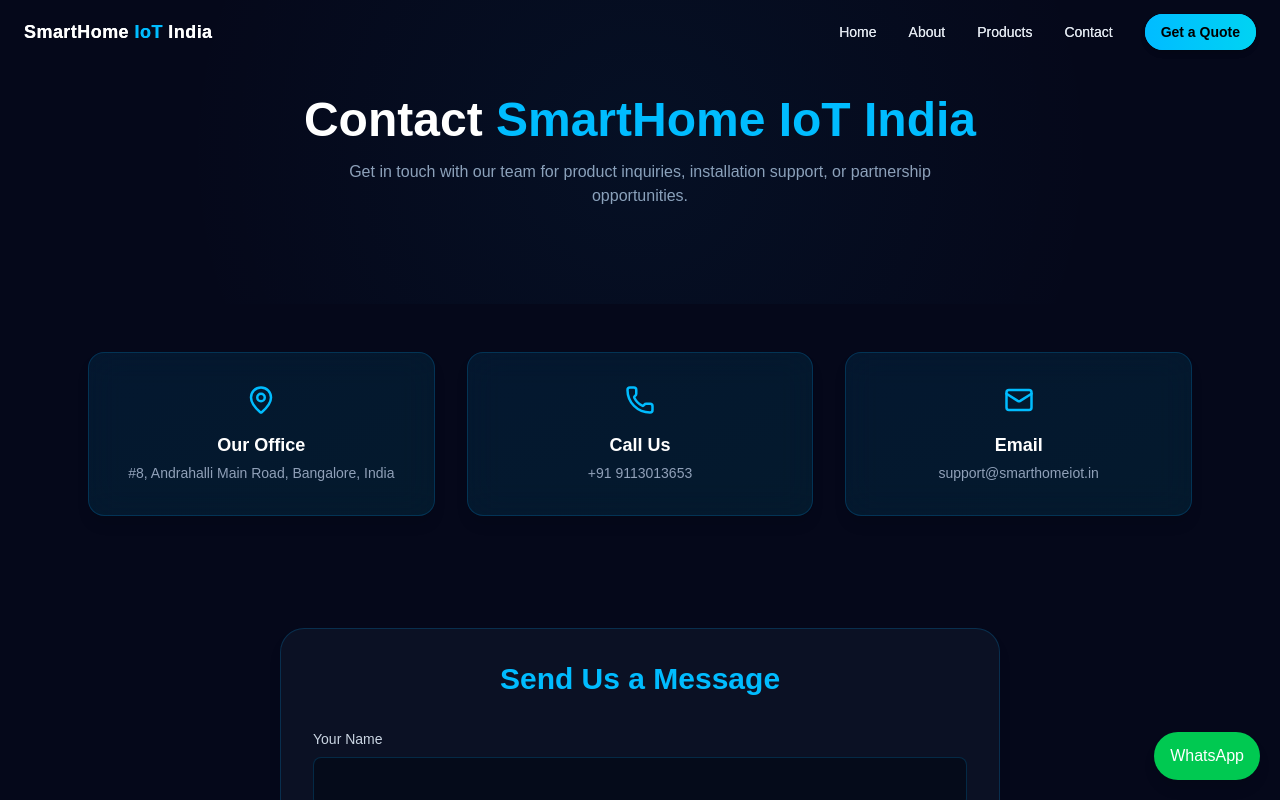
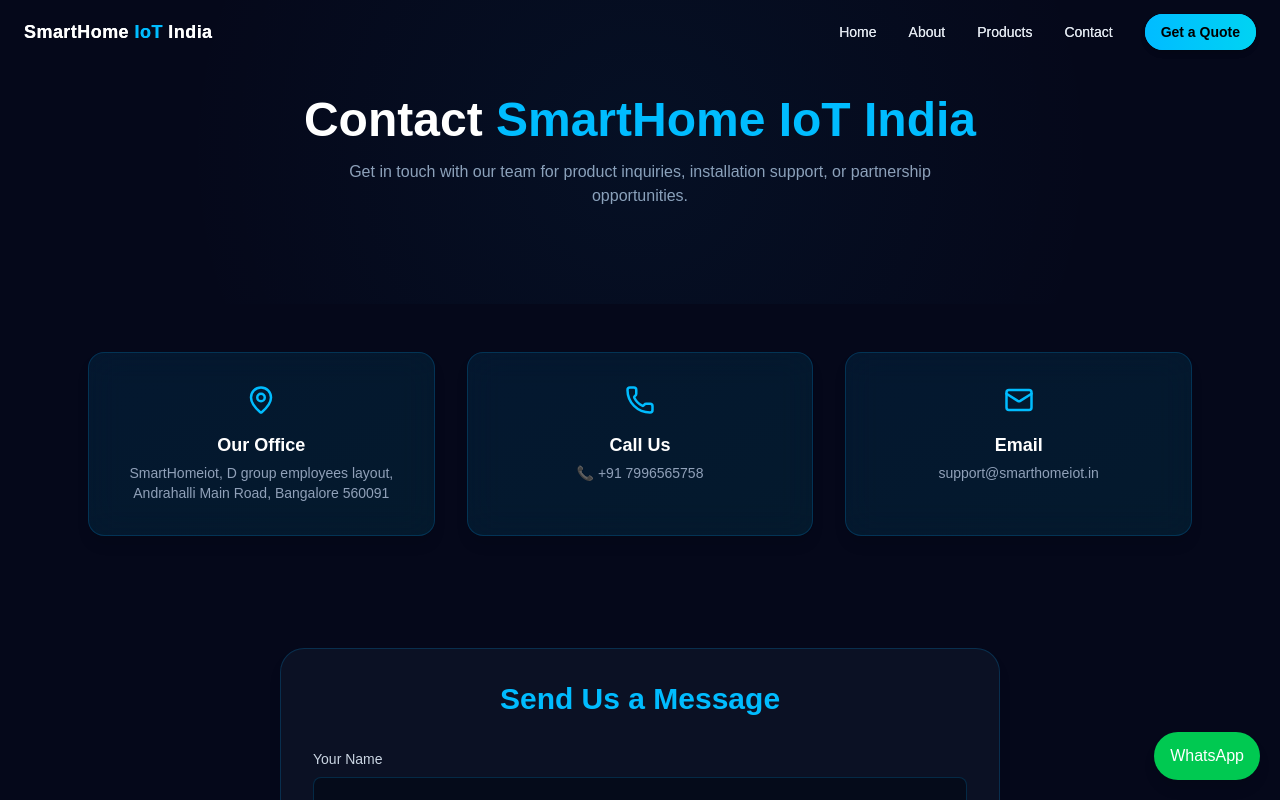
Before and after one commit to kumaraswamyDR/smarthomeiot-in, a Next.js app: page /contact in a window 1280 px wide. Shown: the top 800 px of the page. Built offline with nearby package versions, Linux system fonts and the light colour scheme.

Commit message:
Minor updates

```diff
--- a/src/app/contact/page.tsx
+++ b/src/app/contact/page.tsx
@@ -35,12 +35,12 @@ export default function ContactPage() {
         {[
           {
             title: "Our Office",
-            desc: "#8, Andrahalli Main Road, Bangalore, India",
+            desc: "SmartHomeiot, D group employees layout, Andrahalli Main Road, Bangalore 560091",
             icon: <MapPin size={30} />,
           },
           {
             title: "Call Us",
-            desc: "+91 9113013653",
+            desc: "📞 +91 7996565758",
             icon: <Phone size={30} />,
           },
           {
```
